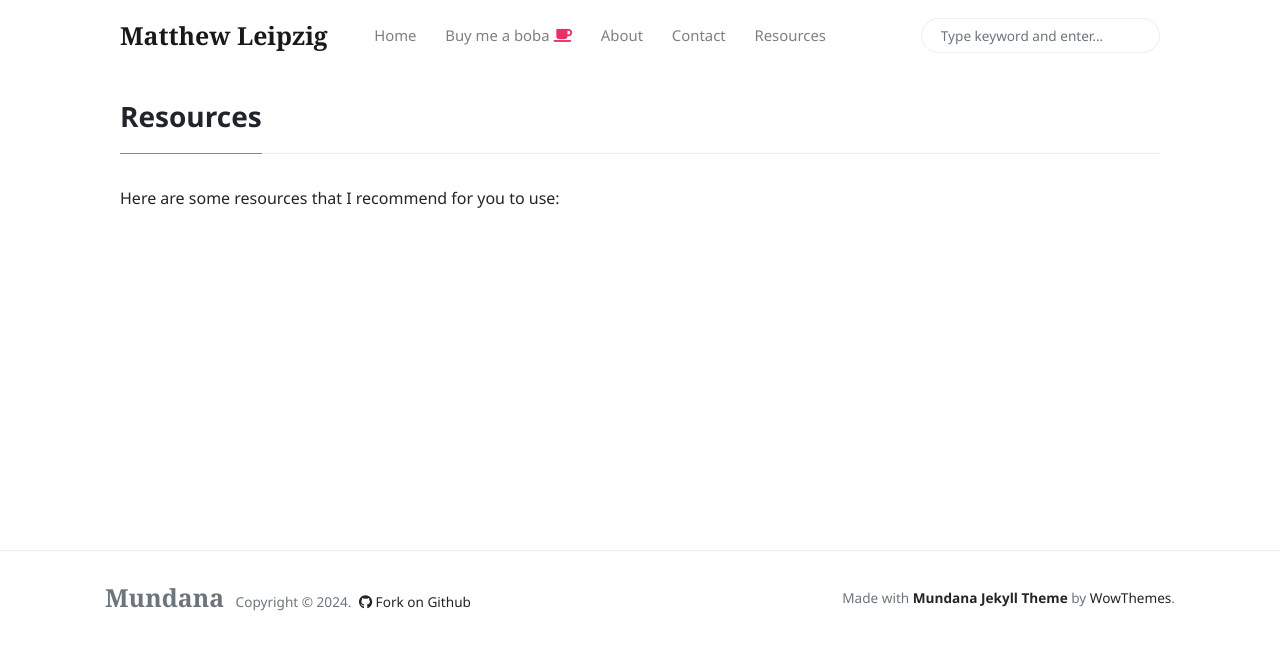
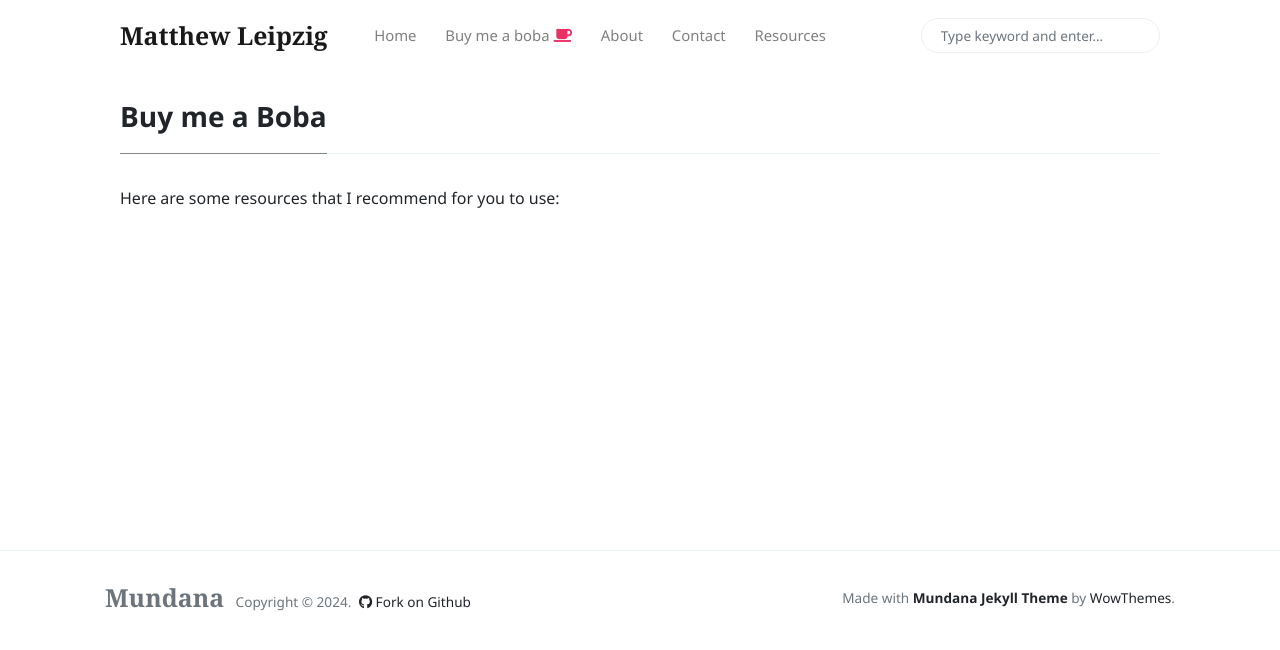
Before and after one commit to abrown4700/moxieresearch, a Jekyll site: the page built from _pages/resources.md, in a window 1280 px wide. Shown: the top 650 px of the page. Built offline with Jekyll 4.4.1, drawn with Linux system fonts in a browser that asks for light colours; nearby versions of some CDN libraries.

Commit message:
rewriting files

```diff
--- a/_config.yml
+++ b/_config.yml
@@ -7,8 +7,6 @@ baseurl: '/mundana-theme-jekyll'
 disqus: 'demowebsite'
 email: 'wowthemesnet@gmail.com'
 mailchimp-list: 'https://wowthemes.us11.list-manage.com/subscribe/post?u=8aeb20a530e124561927d3bd8&amp;id=8c3d2d214b'
-url: "https://moxieresearch.github.io"
-
 
 include: ["_pages"]
 permalink: /:title/
--- a/_includes/menu-header.html
+++ b/_includes/menu-header.html
@@ -1,17 +1,17 @@
-<!-- Replace menu links here -->
+<!--  Replace menu links here -->
 
 <li class="nav-item">
-    <a class="nav-link" href="{{ site.baseurl }}/index.html">Home</a>
+<a class="nav-link" href="{{site.baseurl}}/index.html">Home</a>
 </li>
 <li class="nav-item">
-    <a target="_blank" class="nav-link" href="{{ site.baseurl }}/buy-me-a-boba.html">Buy me a boba <i class="fa fa-coffee text-danger"></i></a>
+<a target="_blank" class="nav-link" href="buy-me-a-boba.html">Buy me a boba <i class="fa fa-coffee text-danger"></i></a>
 </li>
 <li class="nav-item">
-    <a class="nav-link" href="{{ site.baseurl }}/authors-list.html">About</a>
+<a class="nav-link" href="{{site.baseurl}}/authors-list.html">About</a>
 </li>
 <li class="nav-item">
-    <a class="nav-link" href="{{ site.baseurl }}/contact.html">Contact</a>
+<a class="nav-link" href="{{site.baseurl}}/contact.html">Contact</a>
 </li>
 <li class="nav-item">
-    <a class="nav-link" href="{{ site.baseurl }}/resources.html">Resources</a>
+<a class="nav-link" href="{{site.baseurl}}/resources.html">Resources</a>
 </li>
--- a/_pages/resources.md
+++ b/_pages/resources.md
@@ -1,5 +1,5 @@
 ---
-title: "Resources"
+title: "Buy me a Boba"
 permalink: "/resources.html"
 image: "assets/images/boba.jpg"
 ---
```
Also changed, not shown: _pages/contact.md (+8 -9 lines), 5 other files.
